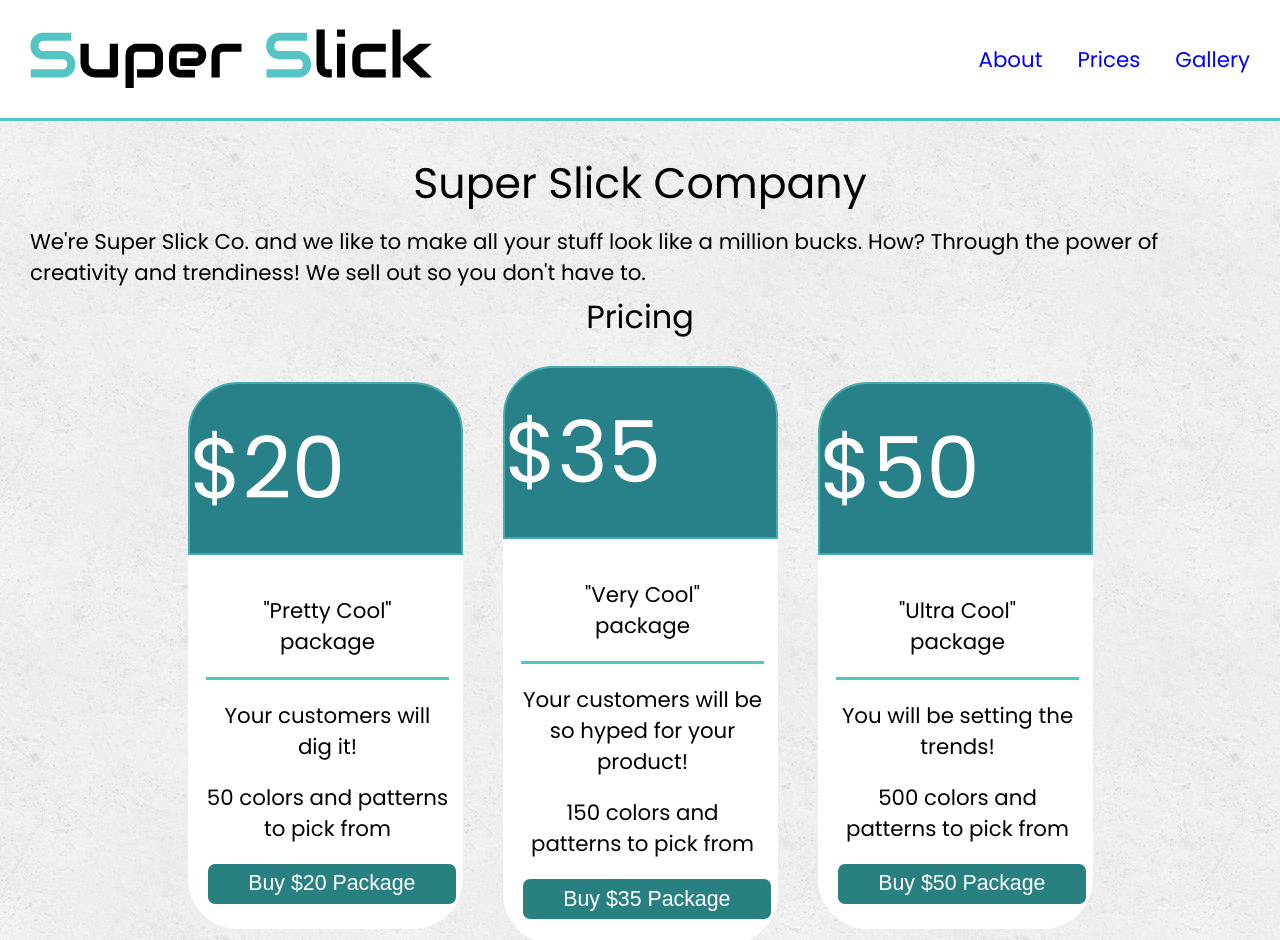
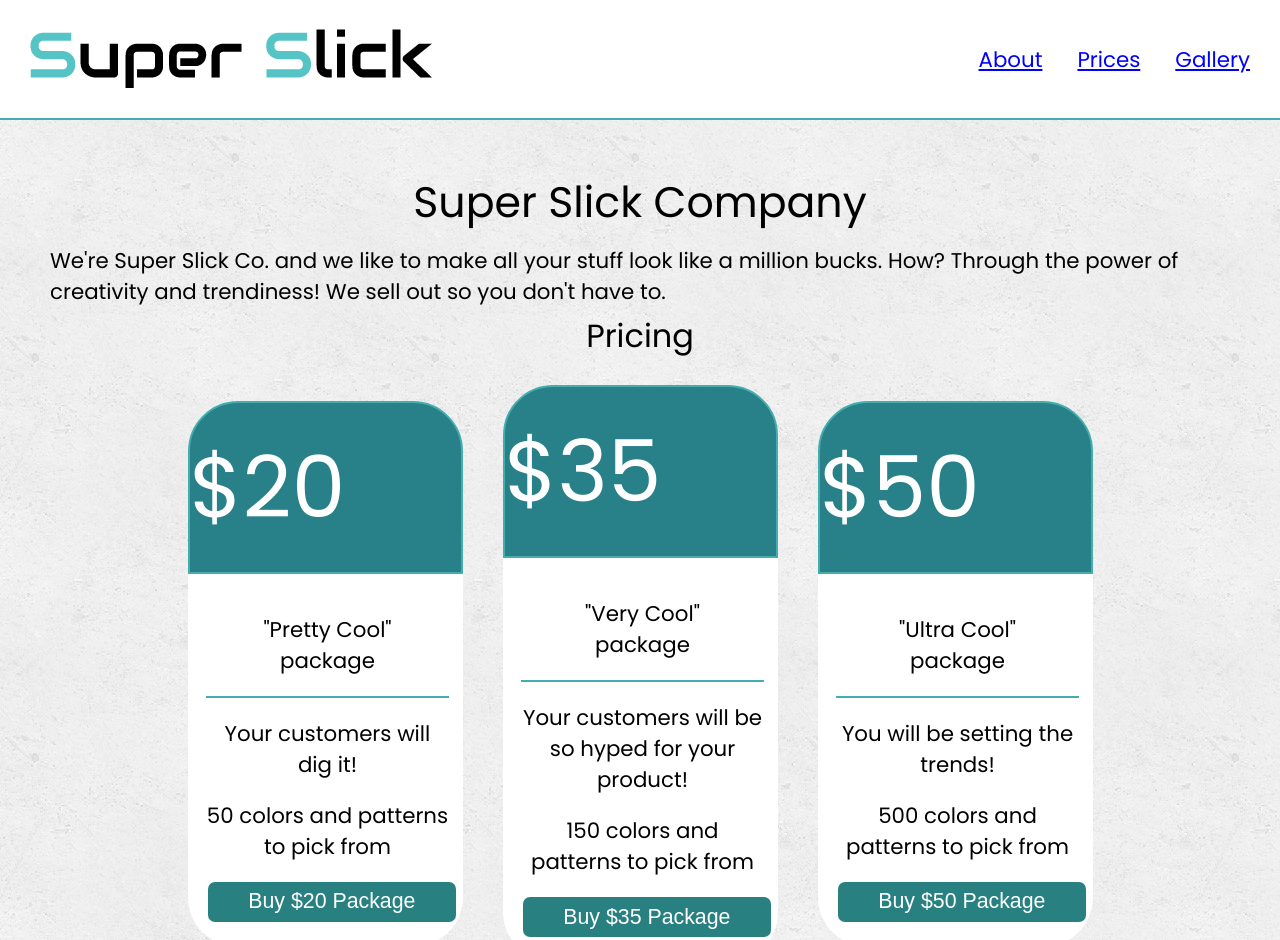
Before and after one commit to AHakim26/hw5_2024, a plain HTML site: page index.html in a window 1280 px wide. Shown: the top 940 px of the page. Drawn offline with Linux system fonts and the light colour scheme.

Commit message:
Add files via upload

```diff
--- a/css/style.css
+++ b/css/style.css
@@ -32,6 +32,8 @@ header {
     display: flex;
     justify-content: space-between;
     flex-direction: row;
+    flex-wrap: wrap;
+
 }
 
 /* Step 4: Edited the css for the nav_links class to use flex to match the example. Did not modify the list items or the links - modified the nav_links class to use flex. */
@@ -43,7 +45,7 @@ header {
 /* Step 5: Styled the links so that they have the same color even after they have been visited. */
 .nav_item a {
     color: blue;
-    text-decoration: none;
+    text-decoration: underline;
 }
 .nav_item a:visited {
     color: blue;
@@ -75,7 +77,9 @@ solid 2px border using #45ADAD,
     gap: 20px;
     margin-top: 20px;
     flex-wrap: wrap;
+
 }
+
 /* Step 9: Styled the images in the gallery class. These elements have a solid 10px border with a color of #50C7C7, 10px margin on all four sides and a width of 300px. */
 .gallery img {
     border-style: solid;
@@ -101,7 +105,7 @@ header {
     padding: 20px;
     top: 0;
     z-index: 1000;
-    position: sticky;
+
 
 }
 .nav_links {
@@ -117,6 +121,7 @@ header {
     justify-content: center;
     align-items: center;
     gap: 20px;
+    text-align: center;
 }
 .card {
     flex-basis: 275px;
@@ -127,12 +132,24 @@ header {
 }
 
 
-/* Step 13: Modified the first header (the one not inside main) so that it remains visible at the top of the screen even as we scroll down. Made sure that it is always visible. An example of this is in the video and in the screenshot at 1200px when scrolled. */
+/* Step 13: Modified the first header (the one not inside main) so that it remains visible at the top of the screen even as we scroll down. Made sure that it is always visible. An example of this is in the video and in the screenshot at 1200px when scrolled. OMGGGG WHY ISN'T THIS WORKING??????*/
 
 header {
+    flex: 0 0 auto;
+    background-color: #ffffff;
+    border-bottom: 2px solid #45ADAD;
+    padding: 20px;
+    z-index: 1000;
+    display:flex;
+    justify-content: space-between;
+    align-items: center;
     position: sticky;
-    top: 0;
-    z-index: 1000;
+}
+
+main{
+    flex: 1 1 auto;
+    overflow-y: auto;
+    padding: 20px;
 }
 
 
```
